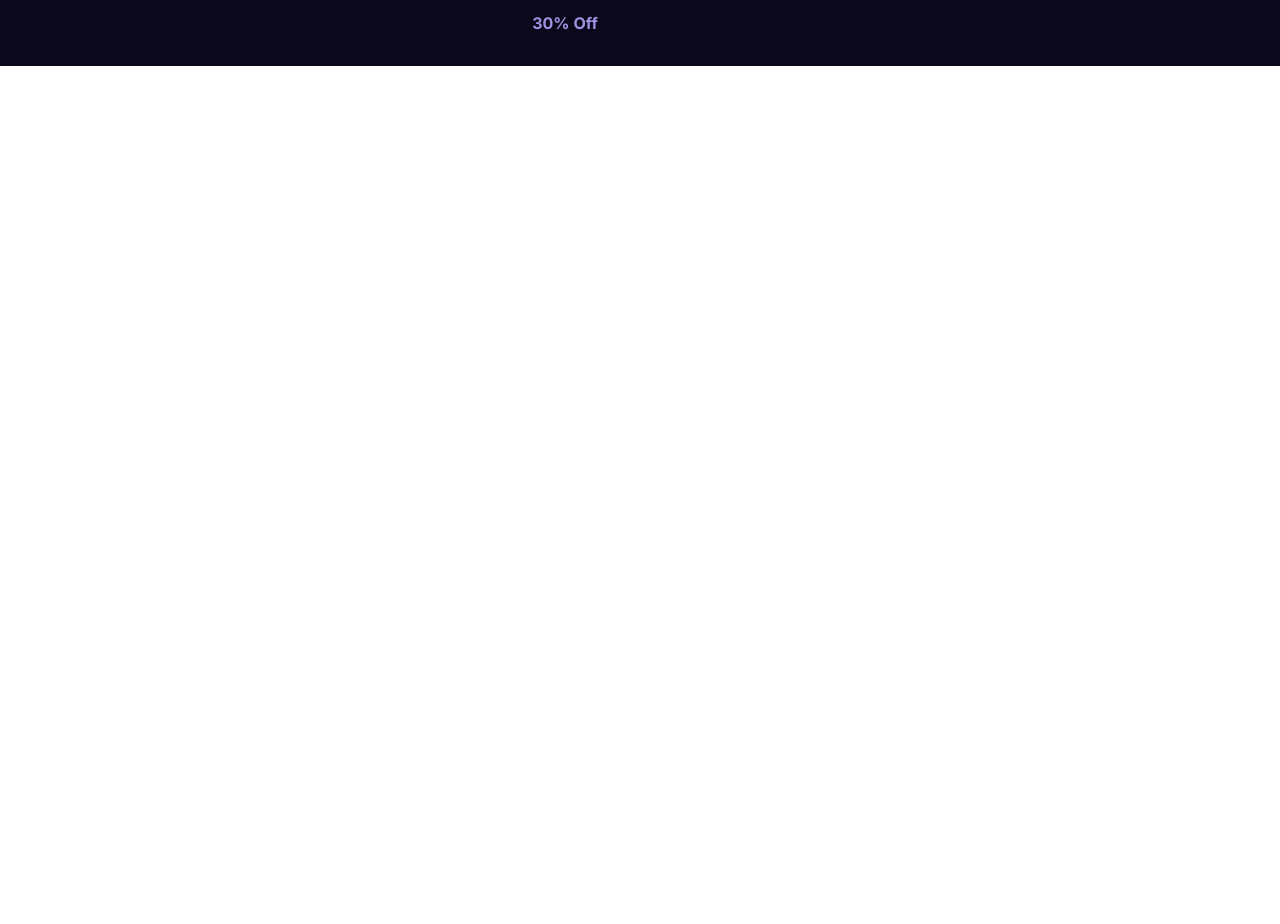
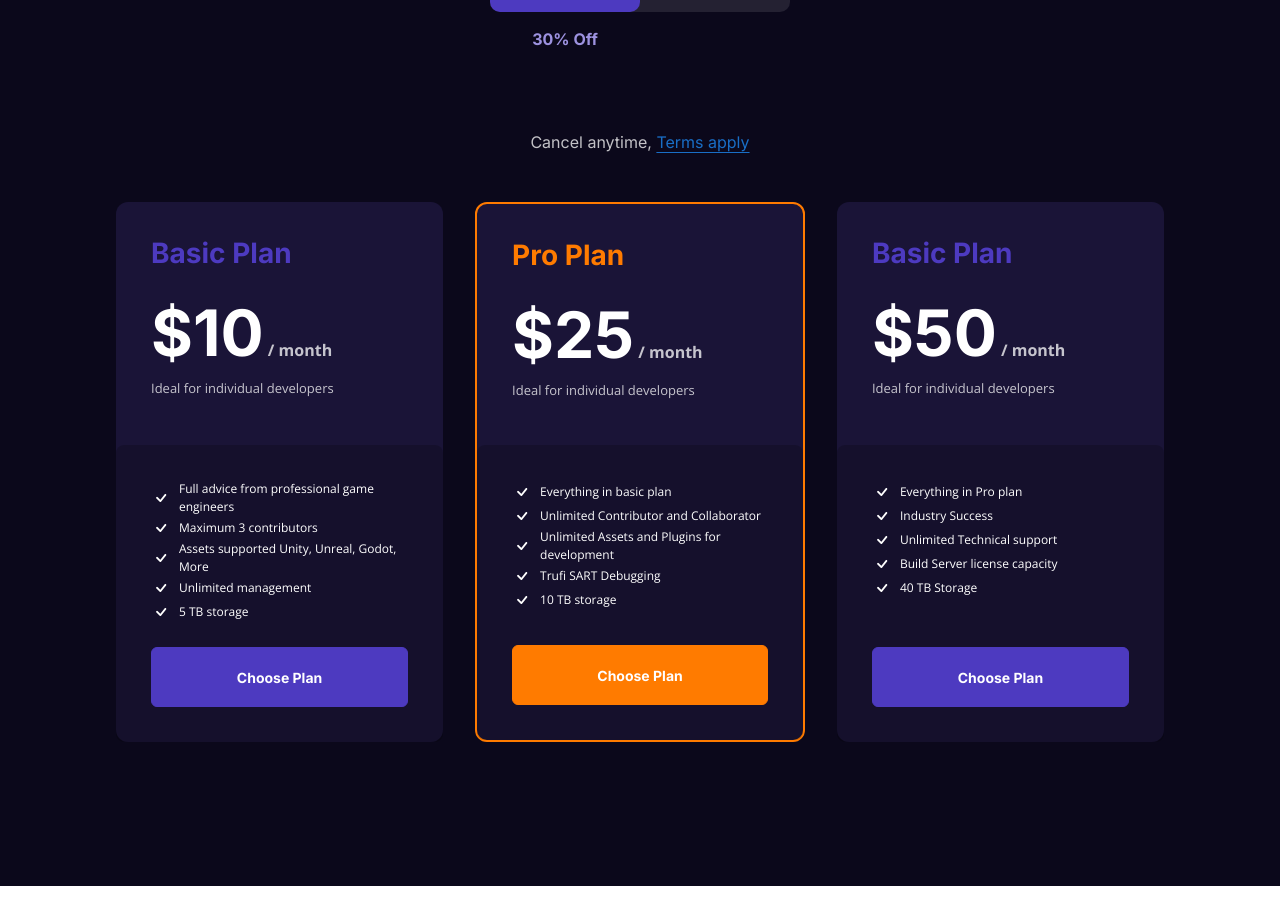
Before and after one commit to norman-andrians/goofys, a React (Create React App) app: page / in a window 1280 px wide. Shown: the part 274-1198 px from the top of the page. Before the commit the page ends 800 px from the top, so only its background shows below. Built offline with nearby package versions, Linux system fonts and the light colour scheme.

Commit message:
Add pricing plan cards

```diff
--- a/package.json
+++ b/package.json
@@ -7,6 +7,7 @@
     "@testing-library/react": "^13.4.0",
     "@testing-library/user-event": "^13.5.0",
     "bootstrap": "^5.3.0-alpha3",
+    "bootstrap-icons": "^1.10.4",
     "classnames": "^2.3.2",
     "react": "^18.2.0",
     "react-dom": "^18.2.0",
--- a/src/App.js
+++ b/src/App.js
@@ -1,7 +1,9 @@
 import Navbar from "./components/navbar/navbar";
 import Pricing from "./components/pages/pricing";
 import navigation from "./data/navigation.json";
+
 import "./assets/css/main.min.css";
+import "../node_modules/bootstrap-icons/font/bootstrap-icons.css"
 
 const nav_data = navigation.navigation;
 
--- a/src/assets/sass/components.scss
+++ b/src/assets/sass/components.scss
@@ -47,3 +47,50 @@
     top: 130%;
     font-weight: bold;
 }
+
+.plan-card {
+    width: 100%;
+    border-radius: 12px;
+    box-sizing: border-box;
+    text-align: left;
+    background-color: $color-001;
+    padding: 0;
+    height: 540px;
+    position: relative;
+}
+.plan-card > header {
+    border-radius: 12px 12px 0 0;
+    padding: 35px;
+}
+.plan-card > header h1.price {
+    font-size: 64px;
+}
+.plan-card > header > .desc {
+    font-size: small;
+}
+.plan-card > section {
+    background-color: #00000033;
+    padding: 35px;
+    position: absolute;
+    min-width: 100%;
+    height: 55%;
+    left: 0;
+    bottom: 0;
+    border-radius: 8px;
+}
+.plan-card > section > .check-list {
+    font-size: 12px;
+}
+.plan-card > section > button {
+    position: absolute;
+    height: 60px;
+    width: calc(100% - 70px);
+    font-size: 14px;
+    left: 0;
+    bottom: 0;
+    margin: 35px;
+}
+
+.plan-card-popular {
+    border: 2px solid $secondary;
+}
--- a/src/assets/sass/main.scss
+++ b/src/assets/sass/main.scss
@@ -10,3 +10,12 @@
 .fill-y {
     min-height: 100%;
 }
+
+a.link {
+    color: dodgerblue;
+    transition: .2s;
+}
+a.link:hover { color: skyblue; }
+
+.text-c-001 { color: $color-001; }
+.bg-c-001 { background-color: $color-001; }
--- a/src/assets/sass/variables.scss
+++ b/src/assets/sass/variables.scss
@@ -1,3 +1,5 @@
 $primary: #4D3AC0;
 $secondary: #FF7B00;
 $dark: #0B081B;
+
+$color-001: #1A1437;
--- /dev/null
+++ b/src/components/cards/plan-card.jsx
@@ -0,0 +1,37 @@
+import React from "react";
+import classNames from "classnames";
+
+function PlanCard (props) {
+    const name = props.name;
+    const price = props.price;
+    const unit = props.unit;
+    const desc = props.desc;
+    const benefits = props.benefits;
+    const popular = props.popular == null ? false : props.popular;
+
+    return <div className={classNames('plan-card', 'container-fluid', 'mx-3', {'plan-card-popular' : popular})}>
+        <header>
+            <h3 className={classNames('h3', 'fw-bold', 'ff-inter', {'text-primary' : !popular}, {'text-secondary' : popular})}>{name}</h3>
+            <div className="mt-4">
+                <h1 className="d-inline ff-inter fw-bold price">${price}</h1>
+                <d className="d-inline ff-open-sans fw-bold opacity-75"> / {unit}</d>
+            </div>
+            <div className="ff-open-sans my-2 opacity-75 desc">
+                {desc}
+            </div>
+        </header>
+        <section>
+            {
+                benefits.map((val) =>
+                    <div className="check-list d-flex align-items-center">
+                        <div className="h5 mb-0"><i class="bi bi-check"></i></div>
+                        <div className="ff-open-sans ms-2">{val}</div>
+                    </div>
+                )
+            }
+            <button className={classNames('btn', {'btn-primary' : !popular}, {'btn-secondary' : popular}, 'ff-open-sans', 'fw-bold', 'text-white')}>Choose Plan</button>
+        </section>
+    </div>;
+}
+
+export default PlanCard;
--- a/src/components/pages/pricing.jsx
+++ b/src/components/pages/pricing.jsx
@@ -1,5 +1,7 @@
 import React, { useState } from "react";
 import PricingSwitch from "../switches/pricing-switch";
+import PlanCard from "../cards/plan-card";
+import Benefits from "../../data/pricing-benefits.json";
 
 function Pricing() {
     const [ isMonth, setIsMonth ] = useState(true);
@@ -9,17 +11,60 @@ function Pricing() {
     const [ premiumPrice, setPremium ] = useState(50);
 
     function togglePricingPlans() {
+        switch (isMonth) {
+            case false:
+                setBasic(10);
+                setPro(25);
+                setPremium(50);
+                break;
+            case true:
+                setBasic(35);
+                setPro(85);
+                setPremium(170);
+                break;
+        }
+
         setIsMonth(!isMonth);
     }
 
     return <main className="pricing my-3">
         <section className="text-center text-white">
-            <h1 className="h1 fw-bold ff-inter">Select Your Plan</h1>
-            <div className="ff-inter opacity-75">Take your time, choose the best plan that you need</div>
+            <header className="py-2">
+                <h1 className="h1 fw-bold ff-inter">Select Your Plan</h1>
+                <div className="ff-inter opacity-75">Take your time, choose the best plan that you need</div>
+            </header>
             <label onClick={togglePricingPlans} className="my-4">
                 <PricingSwitch month={isMonth} />
             </label>
         </section>
+        <section className="text-center ff-inter my-5">
+            <div className="opacity-75">Cancel anytime, <a href="#" className="link link-offset-2">Terms apply</a></div>
+            <div className="d-flex my-5">
+                <PlanCard
+                    name={"Basic Plan"}
+                    price={basicPrice}
+                    unit={"month"}
+                    desc={"Ideal for individual developers"}
+                    benefits={Benefits.basic}
+                />
+                <PlanCard
+                    name={"Pro Plan"}
+                    price={proPrice}
+                    unit={"month"}
+                    desc={"Ideal for individual developers"}
+                    benefits={Benefits.pro}
+                    popular={true}
+                />
+                <PlanCard
+                    name={"Basic Plan"}
+                    price={premiumPrice}
+                    unit={"month"}
+                    desc={"Ideal for individual developers"}
+                    benefits={Benefits.premium}
+                />
+            </div>
+        </section>
+        <div className="py-5 my-5"></div>
     </main>
 }
 
--- /dev/null
+++ b/src/data/pricing-benefits.json
@@ -0,0 +1,23 @@
+{
+    "basic": [
+        "Full advice from professional game engineers",
+        "Maximum 3 contributors",
+        "Assets supported Unity, Unreal, Godot, More",
+        "Unlimited management",
+        "5 TB storage"
+    ],
+    "pro": [
+        "Everything in basic plan",
+        "Unlimited Contributor and Collaborator",
+        "Unlimited Assets and Plugins for development",
+        "Trufi SART Debugging",
+        "10 TB storage"
+    ],
+    "premium": [
+        "Everything in Pro plan",
+        "Industry Success",
+        "Unlimited Technical support",
+        "Build Server license capacity",
+        "40 TB Storage"
+    ]
+}
```
Also changed, not shown: src/assets/css/main.min.css, 2 other files (tests, documents, lock files or other folders).
